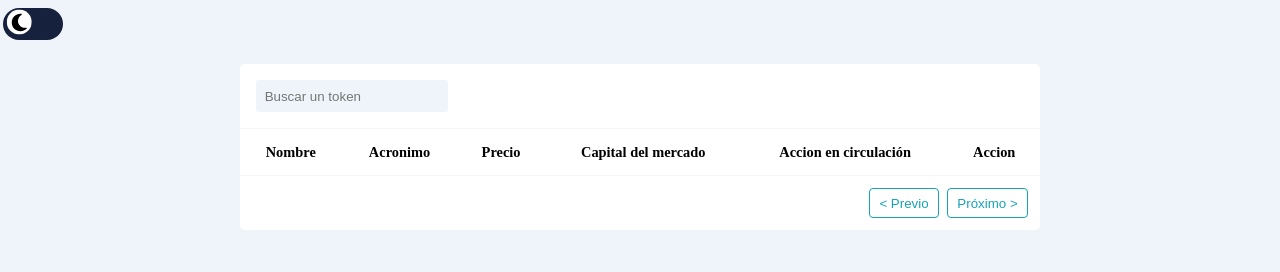
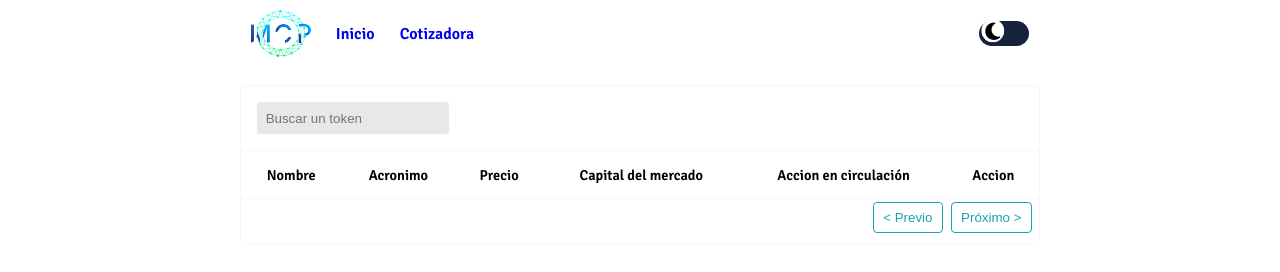
Before and after one commit to EmanuelSotomayor/coderhouse-javascript, a plain HTML site: page index.html in a window 1280 px wide. Drawn offline with Linux system fonts and the light colour scheme; no server answers.

Commit message:
Se agrega header con logo y switch para cambiar a modo oscuro/claro

```diff
--- a/css/styles.css
+++ b/css/styles.css
@@ -6,7 +6,7 @@
 
 :root{
     --dark-color-background: #16213E;
-    --light-color-background: #EFF4FA;
+    --light-color-background: #ffffff;
     --light-switch-background-color: #FFFFFF;
     --dark-text-color: #000000;
     --light-text-color: #FFFFFF;
@@ -23,25 +23,29 @@ body{
 }
 
 .switch-container{
+    display: flex;
+    justify-content: center;
+    align-items: center;
     background-color: var(--dark-color-background);
     display: inline-block;
     border-top-left-radius: 20px;
     border-top-right-radius: 20px;
     border-bottom-left-radius: 20px;
     border-bottom-right-radius: 20px;
-    width: 60px;
-    height: 32px;
+    width: 50px;
+    height: 25px;
     margin-top: .5em;
     margin-left: .2em;
     position: relative;
+    top: 6px;
 }
 
 .switch-container .switch-item{
     position: relative;
     top: 45%;
-    transform: translate(15%, -50%);
-    width: 25px;
-    height: 25px;
+    transform: translate(10%, -55%);
+    width: 23px;
+    height: 23px;
     border-radius: 100%;
     background-color: var(--light-switch-background-color);
     border: 1px solid transparent;
@@ -82,6 +86,8 @@ body{
     align-items: center;
     width: 100%;
     position: relative;
+    font-family: 'Signika', sans-serif;
+    font-weight: 300;
 }
 
 .crypto-list{
@@ -91,7 +97,9 @@ body{
     margin: 0 auto;
     background-color: var(--light-datatable-color);
     border-radius: .3em;
-    margin-top: 1.5em;
+    position: relative;
+    top: 25px;
+    border: 1px solid rgb(247, 246, 246);
 }
 
 .crypto-list #search-header{
@@ -103,7 +111,7 @@ body{
     width: 25%;
     height: 100%;
     padding: .65em;
-    background-color: var(--light-color-background);
+    background-color: rgb(232, 232, 232);
     border: none;
     border-radius: .2em;
 }
@@ -208,7 +216,7 @@ body{
     display: flex;
     justify-content: right;
     width: 100%;
-    padding: .5em;
+    padding: .2em;
     position: relative;
 }
 
@@ -221,9 +229,59 @@ body{
     color: #17A2B8;
     cursor: pointer;
     border-radius: .3em;
+    position: relative;
+    bottom: .3em;
 }
 
 .buttons button:hover{
     color: var(--light-text-color);
     background-color: #17A2B8;
 }
+
+.navbar-container{
+    display: flex;
+    flex-direction: row;
+    justify-content: space-around;
+    align-items: center;
+    padding-bottom: .8em;
+}
+
+#logo{
+    width: 60px;
+    position: relative;
+    top: 10px;
+}
+
+#navbar{
+    display: flex;
+    justify-content: space-around;
+    align-items: center;
+    flex-direction: row;
+}
+
+#navbar #items{
+    display: flex;
+    flex-direction: row;
+    align-items: center;
+    justify-content: center;
+    list-style: none;
+    position: relative;
+    top: 10px;
+    font-family: 'Signika', sans-serif;
+    font-weight: 600;
+}
+
+#navbar #items li{
+    margin-left: 25px;
+    font-weight: bolder;
+    font-size: 1rem;
+}
+
+#navbar #items li a{
+    text-decoration: none;
+    font-weight: 600;
+}
+
+#navbar #items li a:visited{
+    color: var(--dark-text-color);
+}
--- a/index.html
+++ b/index.html
@@ -8,6 +8,9 @@
         <meta name="description" content="MyCryptoPlace, es una aplicación que permite obtener el precio de criptomonedas">
         <meta name="title" content="Descubre MyCryptoPlace y sigue las tendencias de los tokens">
         <link rel="shortcut icon" href="./images/favicon.ico" type="image/x-icon"/>
+        <link rel="preconnect" href="https://fonts.googleapis.com">
+        <link rel="preconnect" href="https://fonts.gstatic.com" crossorigin>
+        <link href="https://fonts.googleapis.com/css2?family=Signika:wght@300;600&display=swap" rel="stylesheet">
         <link rel="stylesheet" type="text/css" href="./css/styles.css"/>
         <title>MyCryptoPlace - Inicio</title>
     </head>
@@ -18,7 +21,14 @@
             <button type="button" class="closeBtn">Cerrar</button>
         </div>
 
-        <header>
+        <header class="navbar-container">
+            <nav id="navbar">
+                <img id="logo" src="assets/logo.svg" alt="Logo no encontrado"/>
+                <ul id="items">
+                    <li><a href="./index.html">Inicio</a></li>
+                    <li><a href="./cryptocalculator.html">Cotizadora</a></li>
+                </ul>
+            </nav>
             <div class="switch-container">
                 <button class="switch-item ligthMode">
                     <figure id="moon">
@@ -60,6 +70,8 @@
 
             </section>
         </main>
+
     <script type="module" src="js/app.js"></script>
+
     </body>
 </html>
--- a/js/app.js
+++ b/js/app.js
@@ -28,6 +28,8 @@ const tableAllHeaders = document.querySelector("#table-content table thead tr");
 const popUpContainer = document.querySelector(".popUpContainer");
 const popUpItem = document.querySelector("#popUp");
 const popUpCloseBtn = document.querySelector(".closeBtn");
+const table = document.querySelector(".crypto-list");
+const navbarItemsVisited = document.querySelectorAll("#navbar #items li a");
 /*CONTROLES DE PAGINACIÓN*/
 const btnPrev = document.querySelector("#btn_prev");
 const btnProx = document.querySelector("#btn_prox");
@@ -257,27 +259,34 @@ const cambiarModo = ()=>{
     switchButton.addEventListener('click', ()=>{
         switchButton.classList.toggle("ligthMode");
         switchButton.classList.toggle("darkMode");
-        const trBackgroundElements = document.querySelector(".crypto-list #table-content table tr:nth-child(2n)");
             if(switchButton.classList.contains("darkMode")){
-                switchButton.style.transform = "translate(125%, -50%)";
+                switchButton.style.transform = "translate(109%, -55%)";
                 switchContainer.style.backgroundColor = ligthModeSwitch;
                 switchButton.style.backgroundColor = darkModeVar;
                 cambiarIconos(moonIcon, sunIcon, "darkMode");
                 cambiarFondo(darkModeVar);
                 cambiarTabla(darkModeBackgroundColor, ligthModeText);
+                cambiarColorLinksVisitados(ligthModeText);
+                table.style.setProperty("border", "none");
             }else{
-                switchButton.style.transform = "translate(15%, -50%)";
+                switchButton.style.transform = "translate(10%, -55%)";
                 switchContainer.style.backgroundColor = darkModeVar;
                 switchButton.style.backgroundColor = ligthModeSwitch;
                 cambiarIconos(moonIcon, sunIcon, "sunMode");
                 cambiarFondo(ligthModeVar);
                 cambiarTabla(ligthModeBackgroundColor, darkModeText);
+                cambiarColorLinksVisitados(darkModeText);
+                table.style.setProperty("border", "1px solid rgb(247, 246, 246)");
             }
     });
 };
 
 const cambiarFondo = (backgroundColor)=>{
     document.body.style.setProperty("background-color", backgroundColor);
+};
+
+const cambiarColorLinksVisitados = (color)=>{
+    navbarItemsVisited.forEach(link=>link.style.setProperty("color", color));
 };
 
 const cambiarTabla = (headerBodyColor, textColor) =>{
```
Also changed, not shown: assets/logo.svg (added).
